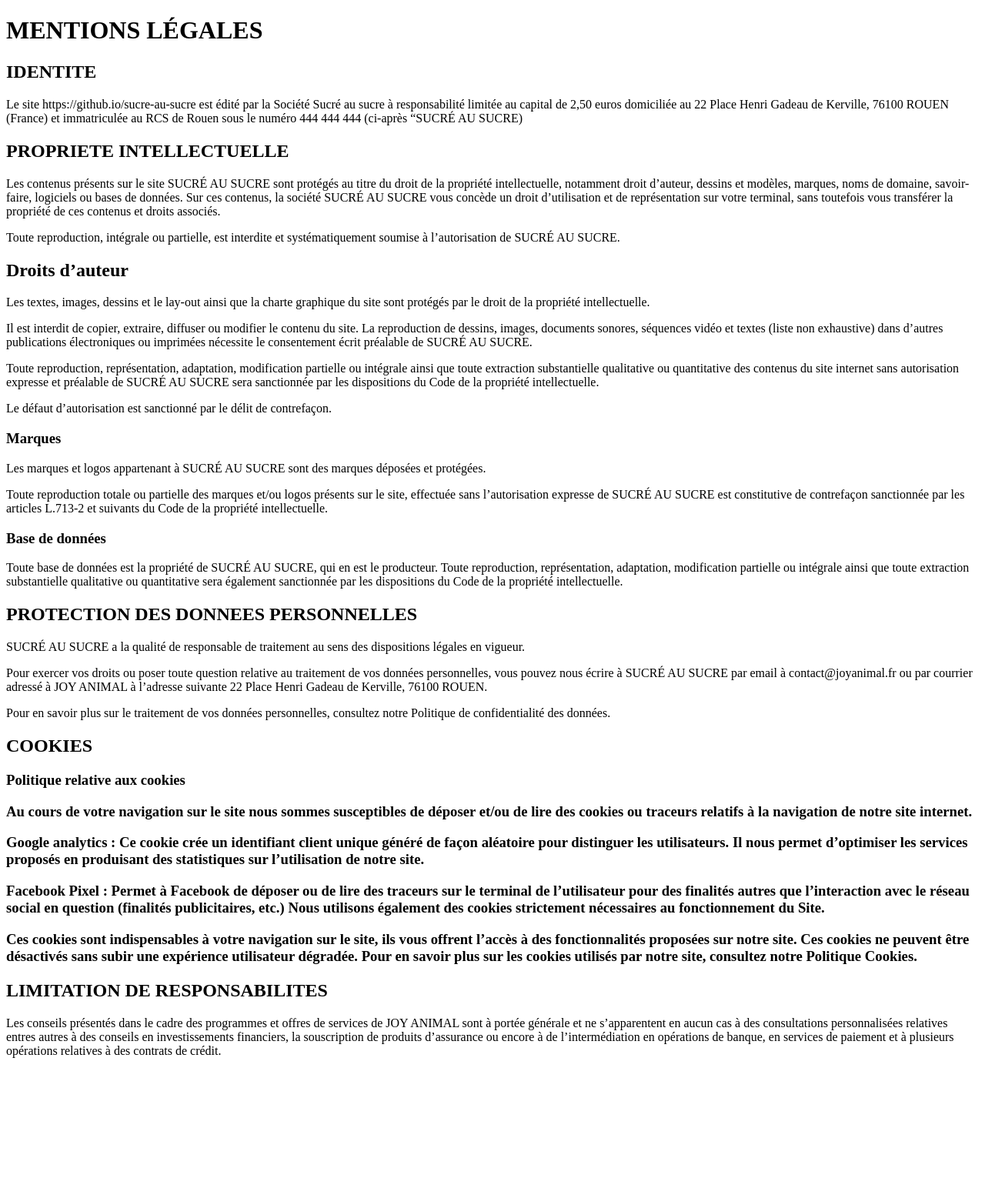
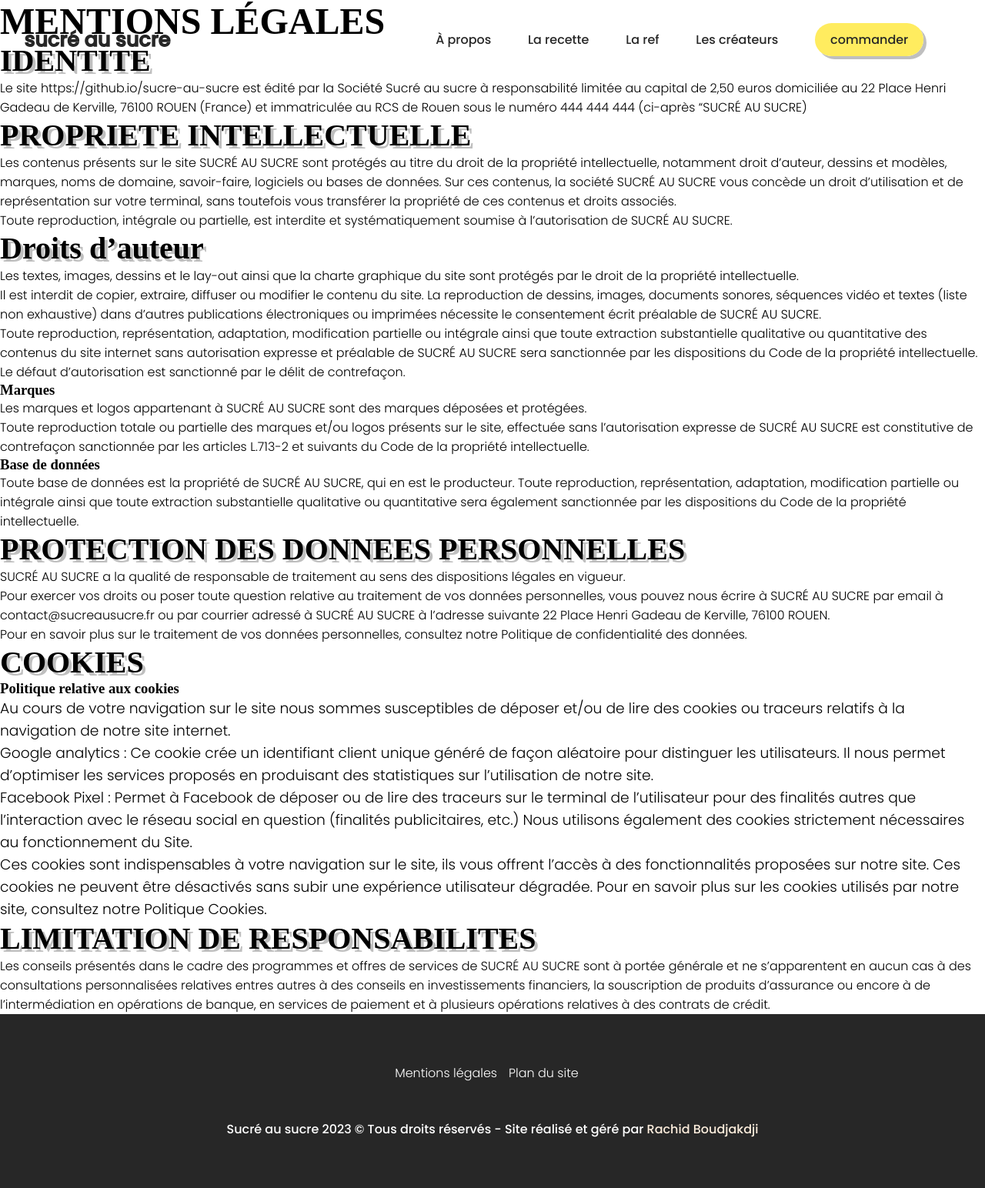
Before and after one commit to rachboudj/sucre-au-sucre, a plain HTML site: page assets/pages/mentions-legales.html in a window 1280 px wide. Shown: the whole page at 77% size. Before the commit the page ends 1391 px from the top, so only its background shows below. Drawn offline with Linux system fonts and the light colour scheme; a web font is replaced by a local one.

Commit message:
ajout du header et du footer

```diff
--- a/assets/pages/mentions-legales.html
+++ b/assets/pages/mentions-legales.html
@@ -6,9 +6,47 @@
     <meta http-equiv="X-UA-Compatible" content="IE=edge">
     <meta name="viewport" content="width=device-width, initial-scale=1.0">
     <title>Mentions légales</title>
+
+    <link rel="stylesheet" href="../css/style.css">
 </head>
 
 <body>
+    <header>
+        <div class="logo">
+            <a href="/index.html">
+                <span>sucré</span>
+                <span class="au">au</span>
+                <span class="sucre">sucre</span>
+            </a>
+        </div>
+        <nav>
+            <ul>
+                <li><a href="#a-propos">À propos</a></li>
+                <li><a href="#recette">La recette</a></li>
+                <li><a href="#ref">La ref</a></li>
+                <li><a href="#createurs">Les créateurs</a></li>
+                <li><a class="btn-commander" href="#donuts">Commander</a></li>
+            </ul>
+        </nav>
+        <div class="menu-burger">
+            <div class="burger-button">
+                <span class="burger-top"></span>
+                <span class="burger-middle"></span>
+                <span class="burger-bottom"></span>
+            </div>
+            <!-- <div class="burger-menu">
+                <div class="nav-burger">
+                    <ul>
+                        <li><a href="#a-propos">À propos</a></li>
+                        <li><a href="#recette">La recette</a></li>
+                        <li><a href="#ref">La ref</a></li>
+                        <li><a href="#createurs">Les créateurs</a></li>
+                        <li><a href="#donuts">Commander</a></li>
+                    </ul>
+                </div>
+            </div> -->
+        </div>
+    </header>
     <main>
         <div class="mentions-legales">
             <h1>MENTIONS LÉGALES</h1>
@@ -64,7 +102,7 @@
             <p>SUCRÉ AU SUCRE a la qualité de responsable de traitement au sens des dispositions légales en vigueur.</p>
 
             <p>Pour exercer vos droits ou poser toute question relative au traitement de vos données personnelles, vous
-            pouvez nous écrire à SUCRÉ AU SUCRE par email à contact@joyanimal.fr ou par courrier adressé à JOY ANIMAL à
+            pouvez nous écrire à SUCRÉ AU SUCRE par email à contact@sucreausucre.fr ou par courrier adressé à SUCRÉ AU SUCRE à
             l’adresse suivante 22 Place Henri Gadeau de Kerville, 76100 ROUEN.</p>
 
             <p>Pour en savoir plus sur le traitement de vos données personnelles, consultez notre Politique de
@@ -91,13 +129,26 @@
 
             <h2>LIMITATION DE RESPONSABILITES</h2>
 
-            <p>Les conseils présentés dans le cadre des programmes et offres de services de JOY ANIMAL sont à portée
+            <p>Les conseils présentés dans le cadre des programmes et offres de services de SUCRÉ AU SUCRE sont à portée
             générale et ne s’apparentent en aucun cas à des consultations personnalisées relatives entres autres à des
             conseils en investissements financiers, la souscription de produits d’assurance ou encore à de
             l’intermédiation en opérations de banque, en services de paiement et à plusieurs opérations relatives à des
             contrats de crédit.</p>
         </div>
     </main>
+
+    <footer>
+        <div class="nav-footer">
+            <ul>
+                <li><a href="./mentions-legales.html">Mentions légales</a></li>
+                <li><a href="./plan-site.html">Plan du site</a></li>
+            </ul>
+        </div>
+        <div class="copyright">
+            <p>Sucré au sucre 2023 © Tous droits réservés - Site réalisé et géré par <a target="_blank"
+                    href="https://github.com/rachboudj">Rachid Boudjakdji</a></p>
+        </div>
+    </footer>
 </body>
 
 </html>
```
